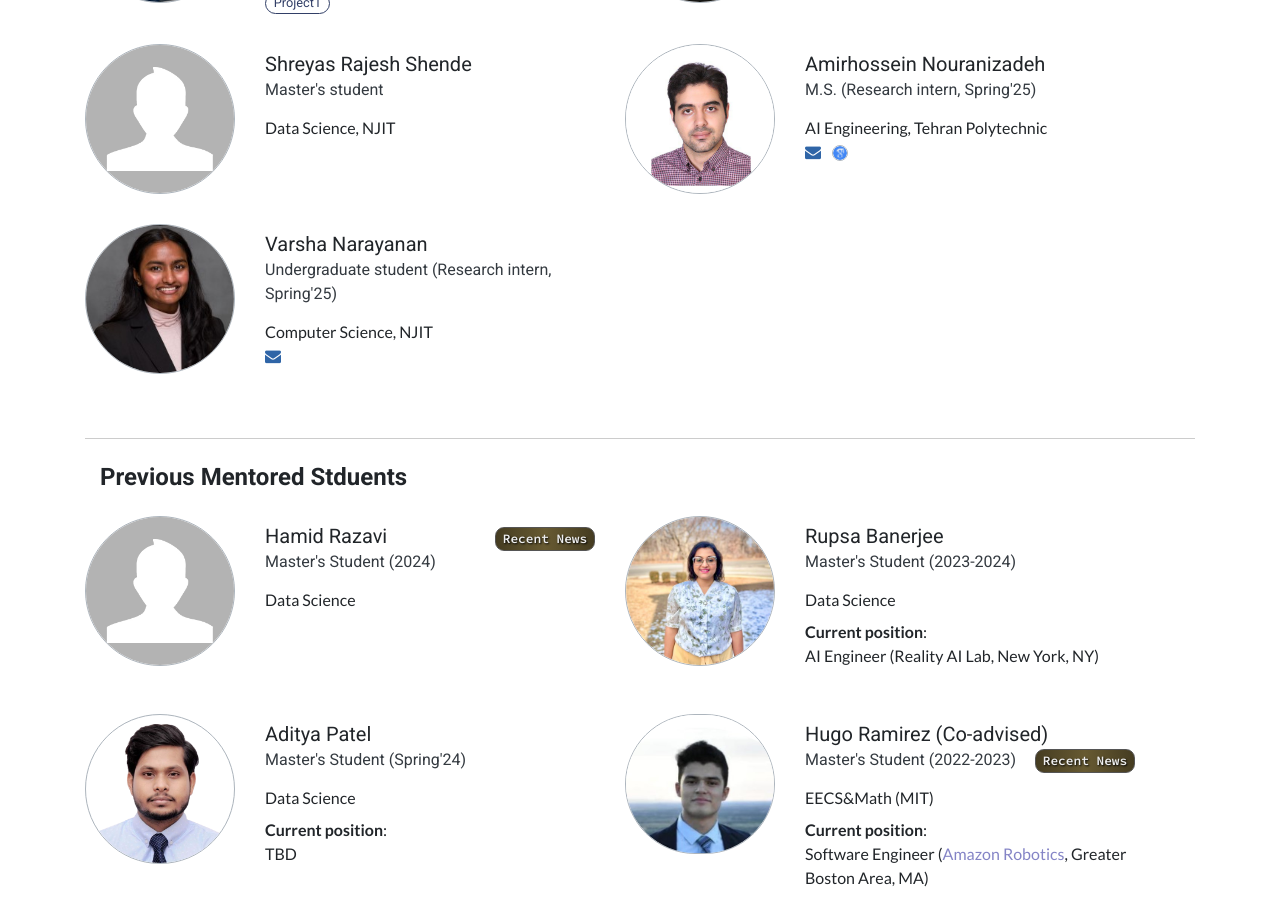
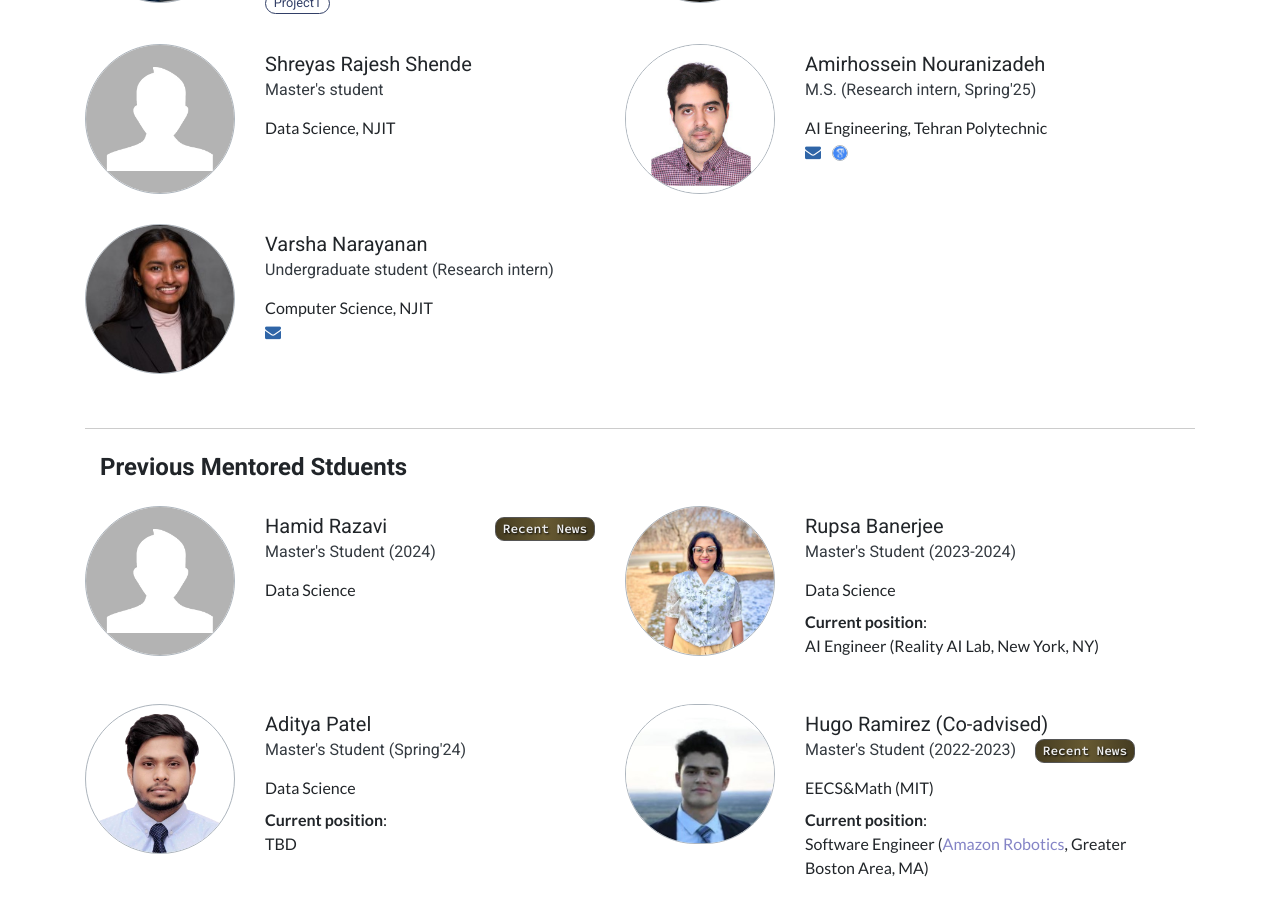
Before and after one commit to GraceXu182/gracexu182.github.io, a Jekyll site: the page built from pages/people.md, in a window 1280 px wide and 900 px high, scrolled down 1114 px. Built offline with Jekyll 4.4.1, drawn with Linux system fonts in a browser that asks for light colours.

Commit message:
update people.yml

```diff
--- a/_data/people.yml
+++ b/_data/people.yml
@@ -146,7 +146,7 @@
     # - project=project1
 - id: Varsha # used internally to identify this person, e.g., in a Newsfeed post "people" field
   name: Varsha Narayanan  # as display on the web page People item
-  role: Undergraduate student (Research intern, Spring'25)
+  role: Undergraduate student (Research intern)
   program: Computer Science, NJIT # omit if not applicable
   image: assets/images/Varsha_25Spring.jpeg # can be external link
   orcid: null
```
